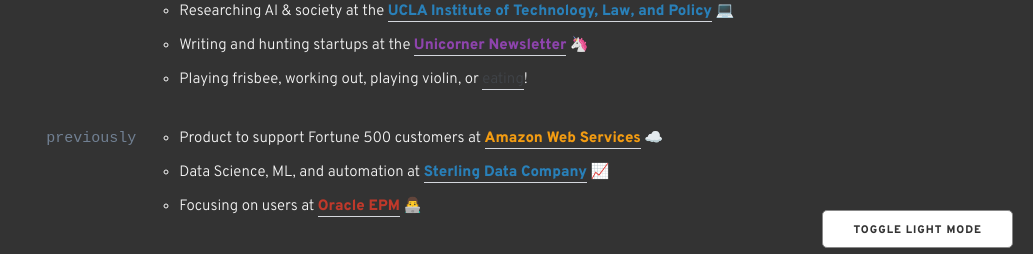
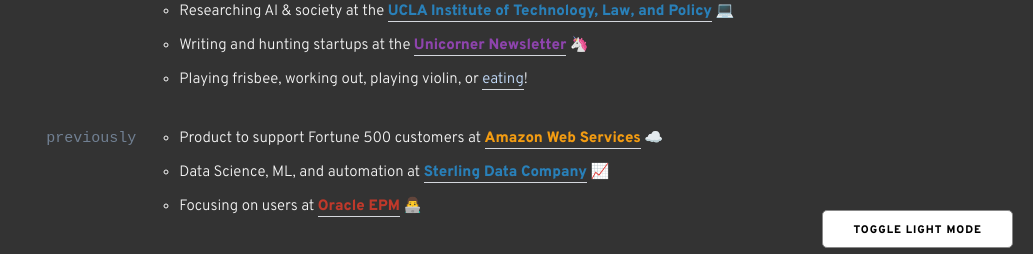
Before and after one commit to jormbee/jeremybaum.xyz, a plain HTML site: page index.html in a window 1280 px wide. Both pictures are taken after a click on the button "DARK MODE TOGGLE". Shown: the part 532-786 px from the top of the page, without its empty margins (247-1280 px from the left). Drawn offline with Linux system fonts and the light colour scheme; a web font is replaced by a local one.

Commit message:
added dark mode changes back

```diff
--- a/css/style.css
+++ b/css/style.css
@@ -124,8 +124,8 @@ a {
     transition: color .25s, fill .25s, opacity .25s;
 }
 
-.article-link.dark-mode {
-    color: #9fa8b4;
+body.dark-mode .article-link {
+    color: #c6dfff;
 }
 
 
@@ -239,6 +239,22 @@ a {
     border-radius: 5px;
   }
 
+  button:focus {
+    color: white;
+    background-color: black;
+}
+
+  body.dark-mode button {
+    color: black;
+    background-color: white;
+}
+
+body.dark-mode button:focus {
+    color: black;
+    background-color: white;
+}
+
+
 
   /* Define the animation */
   @keyframes typing {
```
